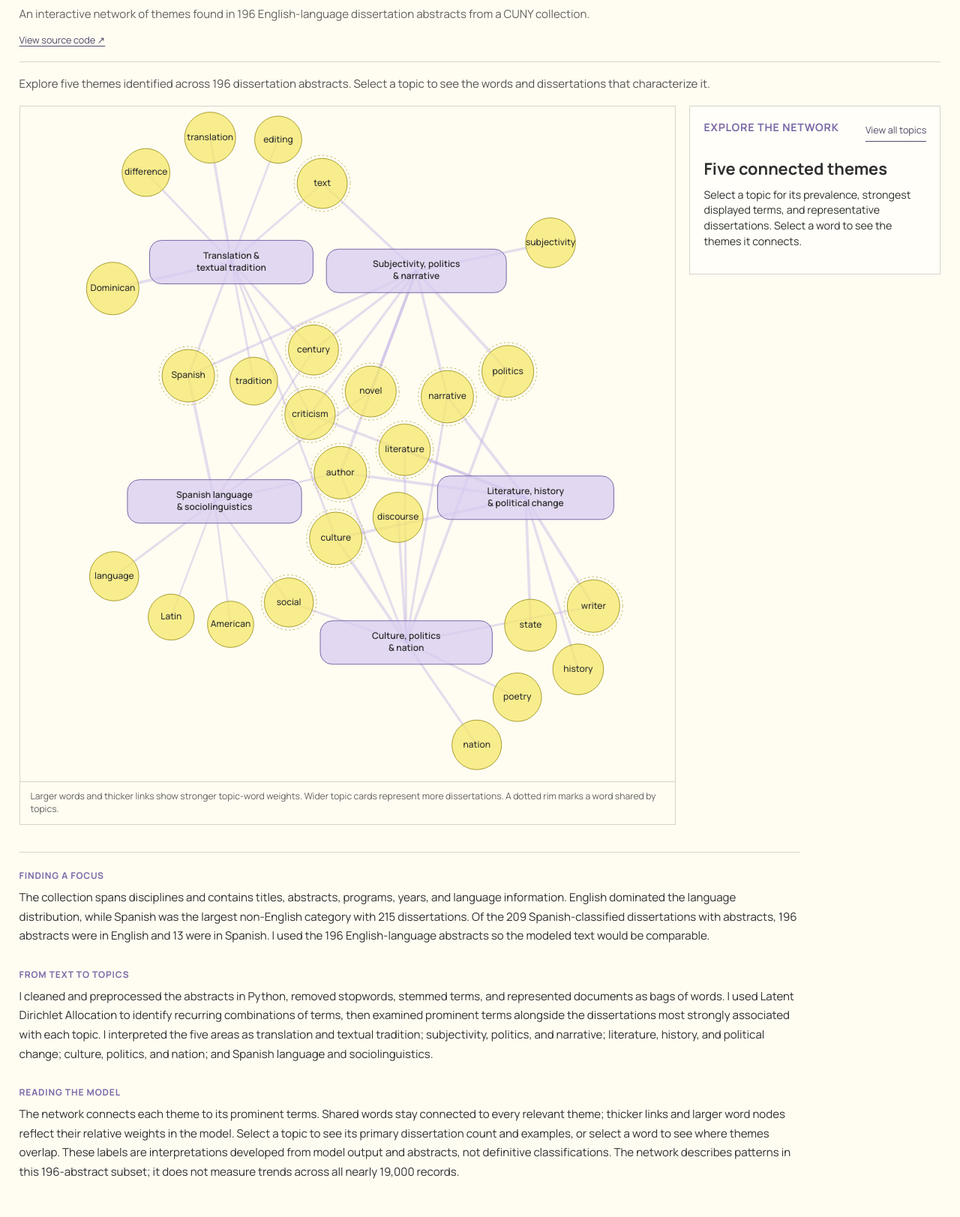
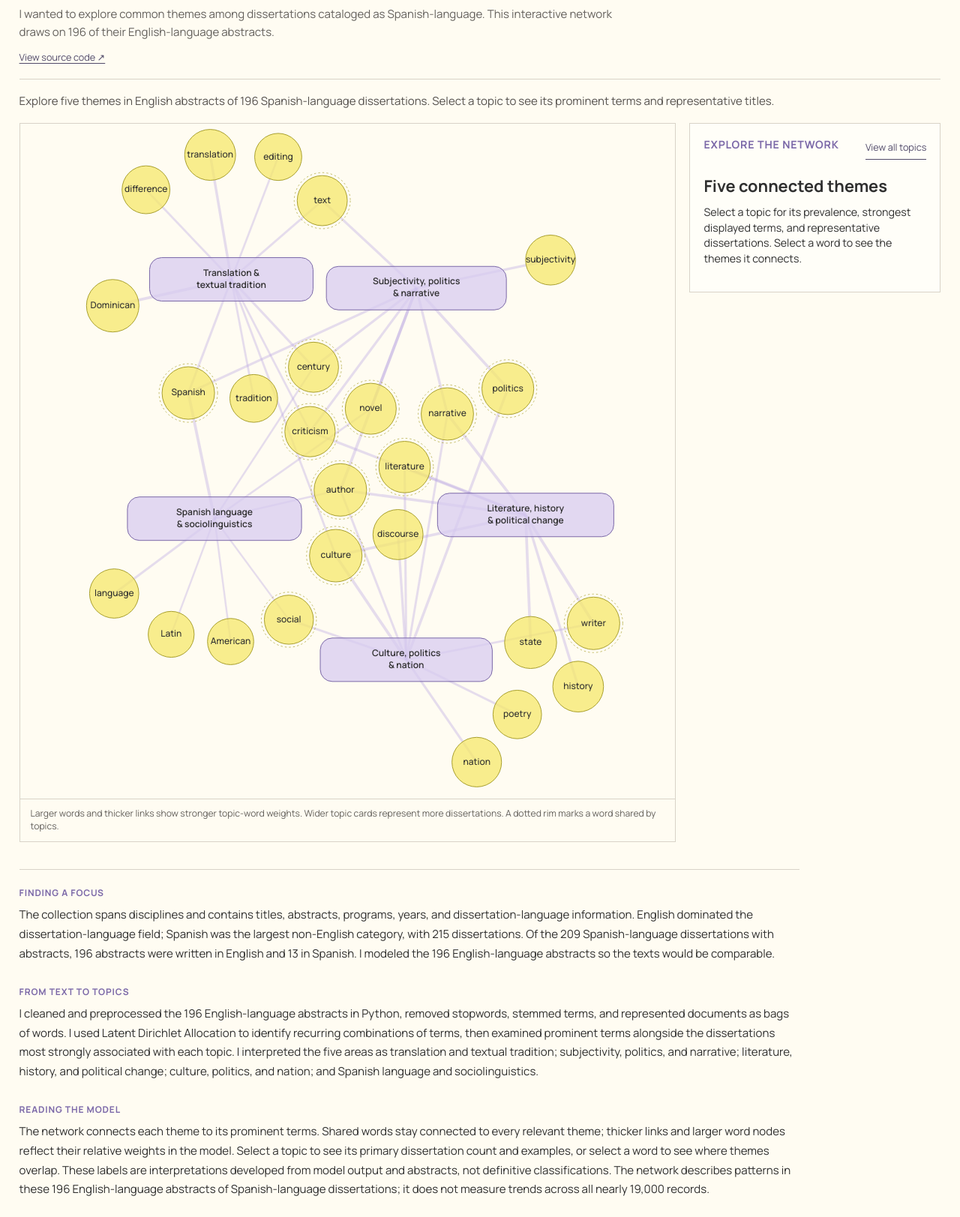
Before and after one commit to Boryanata/topic-network-interactive, a plain HTML site: page index.html in a window 1280 px wide. Shown: the part 89-1712 px from the top of the page at 75% size. Before the commit the page ends 1688 px from the top, so only its background shows below. Drawn offline with Linux system fonts and the light colour scheme.

Commit message:
Clarify dissertation and abstract languages

```diff
--- a/index.html
+++ b/index.html
@@ -4,7 +4,7 @@
   <meta charset="utf-8">
   <meta name="viewport" content="width=device-width, initial-scale=1">
   <title>Mapping Themes Across Decades of CUNY Scholarship | Topic Network</title>
-  <meta name="description" content="Explore five themes identified through topic modeling of 196 CUNY dissertation abstracts.">
+  <meta name="description" content="Explore themes among Spanish-language CUNY dissertations using 196 English-language abstracts.">
   <link rel="preconnect" href="https://fonts.googleapis.com">
   <link rel="preconnect" href="https://fonts.gstatic.com" crossorigin>
   <link href="https://fonts.googleapis.com/css2?family=Manrope:wght@400;500;600;700&display=swap" rel="stylesheet">
@@ -15,15 +15,15 @@
     <header class="standalone-header">
       <p class="eyebrow">Text analysis / topic modeling</p>
       <h1>Mapping Themes Across Decades of CUNY Scholarship</h1>
-      <p class="standalone-lede">An interactive network of themes found in 196 English-language dissertation abstracts from a CUNY collection.</p>
+      <p class="standalone-lede">I wanted to explore common themes among dissertations cataloged as Spanish-language. This interactive network draws on 196 of their English-language abstracts.</p>
       <nav class="header-links" aria-label="Project links">
         <a href="https://github.com/Boryanata/topic-network-interactive">View source code ↗</a>
       </nav>
     </header>
-    <p class="instruction" id="network-instruction">Explore five themes identified across 196 dissertation abstracts. Select a topic to see the words and dissertations that characterize it.</p>
+    <p class="instruction" id="network-instruction">Explore five themes in English abstracts of 196 Spanish-language dissertations. Select a topic to see its prominent terms and representative titles.</p>
     <div class="explorer-layout">
       <section class="network-area" aria-label="Interactive topic network">
-        <svg id="topic-network" role="group" aria-label="Five dissertation themes linked to their characteristic words" aria-describedby="network-instruction network-legend"></svg>
+        <svg id="topic-network" role="group" aria-label="Five themes from Spanish-language dissertations linked to their characteristic words" aria-describedby="network-instruction network-legend"></svg>
         <p class="network-legend" id="network-legend">Larger words and thicker links show stronger topic-word weights. Wider topic cards represent more dissertations. A dotted rim marks a word shared by topics.</p>
       </section>
       <aside class="detail-panel" aria-labelledby="panel-title">
@@ -40,15 +40,15 @@
     <section class="research-context" aria-label="Research process">
       <section class="research-section" aria-labelledby="finding-focus">
         <h2 id="finding-focus">Finding a focus</h2>
-        <p>The collection spans disciplines and contains titles, abstracts, programs, years, and language information. English dominated the language distribution, while Spanish was the largest non-English category with 215 dissertations. Of the 209 Spanish-classified dissertations with abstracts, 196 abstracts were in English and 13 were in Spanish. I used the 196 English-language abstracts so the modeled text would be comparable.</p>
+        <p>The collection spans disciplines and contains titles, abstracts, programs, years, and dissertation-language information. English dominated the dissertation-language field; Spanish was the largest non-English category, with 215 dissertations. Of the 209 Spanish-language dissertations with abstracts, 196 abstracts were written in English and 13 in Spanish. I modeled the 196 English-language abstracts so the texts would be comparable.</p>
       </section>
       <section class="research-section" aria-labelledby="text-to-topics">
         <h2 id="text-to-topics">From text to topics</h2>
-        <p>I cleaned and preprocessed the abstracts in Python, removed stopwords, stemmed terms, and represented documents as bags of words. I used Latent Dirichlet Allocation to identify recurring combinations of terms, then examined prominent terms alongside the dissertations most strongly associated with each topic. I interpreted the five areas as translation and textual tradition; subjectivity, politics, and narrative; literature, history, and political change; culture, politics, and nation; and Spanish language and sociolinguistics.</p>
+        <p>I cleaned and preprocessed the 196 English-language abstracts in Python, removed stopwords, stemmed terms, and represented documents as bags of words. I used Latent Dirichlet Allocation to identify recurring combinations of terms, then examined prominent terms alongside the dissertations most strongly associated with each topic. I interpreted the five areas as translation and textual tradition; subjectivity, politics, and narrative; literature, history, and political change; culture, politics, and nation; and Spanish language and sociolinguistics.</p>
       </section>
       <section class="research-section" aria-labelledby="reading-model">
         <h2 id="reading-model">Reading the model</h2>
-        <p>The network connects each theme to its prominent terms. Shared words stay connected to every relevant theme; thicker links and larger word nodes reflect their relative weights in the model. Select a topic to see its primary dissertation count and examples, or select a word to see where themes overlap. These labels are interpretations developed from model output and abstracts, not definitive classifications. The network describes patterns in this 196-abstract subset; it does not measure trends across all nearly 19,000 records.</p>
+        <p>The network connects each theme to its prominent terms. Shared words stay connected to every relevant theme; thicker links and larger word nodes reflect their relative weights in the model. Select a topic to see its primary dissertation count and examples, or select a word to see where themes overlap. These labels are interpretations developed from model output and abstracts, not definitive classifications. The network describes patterns in these 196 English-language abstracts of Spanish-language dissertations; it does not measure trends across all nearly 19,000 records.</p>
       </section>
     </section>
     <p class="sr-only" id="selection-status" role="status" aria-live="polite"></p>
```
Also changed, not shown: 1 other file.
